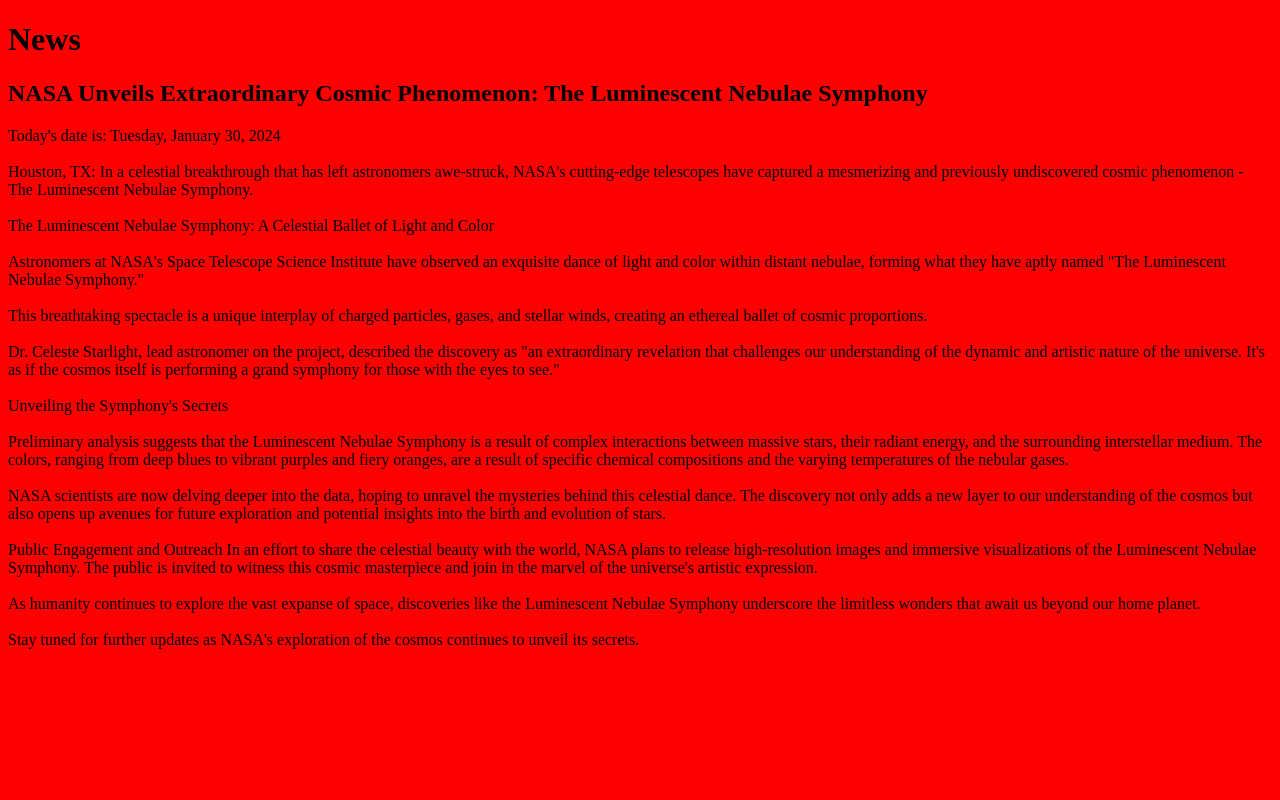
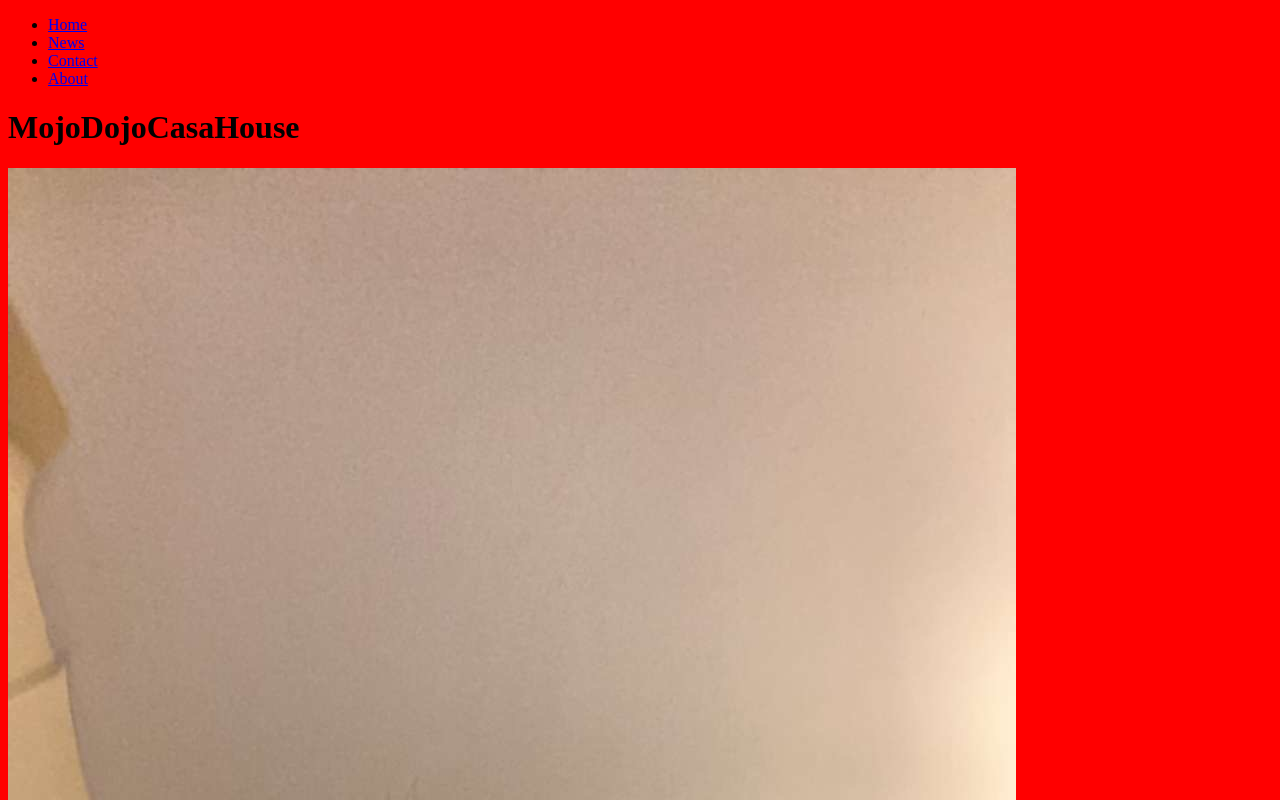
Before and after one commit to StansWebsite/MojoDojoCasaHouse, a plain HTML site: page AllAmericanBitch.html in a window 1280 px wide. Shown: the top 800 px of the page. Drawn offline with Linux system fonts and the light colour scheme.

Commit message:
Update AllAmericanBitch.html

```diff
--- a/AllAmericanBitch.html
+++ b/AllAmericanBitch.html
@@ -4,6 +4,7 @@
   <meta charset="UTF-8">
   <meta name="viewport" content="width=device-width, initial-scale=1.0">
   <title>Current Date Example</title>
+
   <style>
  body{
     background-color: red;
@@ -15,6 +16,14 @@
   </style>
 </head>
 <body>
+  <ul>
+      <li><a href="index.html">Home</a></li>
+      <li><a href="AllAmericanBitch.html">News</a></li>
+      <li><a href="#">Contact</a></li>
+      <li><a href="#">About</a></li>
+    </ul>
+    <h1>MojoDojoCasaHouse</h1>
+    <img src="Pictures/MicrosoftTeams-image (10).png" alt="Italian Trulli">
 
   <h1>News</h1>
   <h2> NASA Unveils Extraordinary Cosmic Phenomenon: The Luminescent Nebulae Symphony </h2>
```
